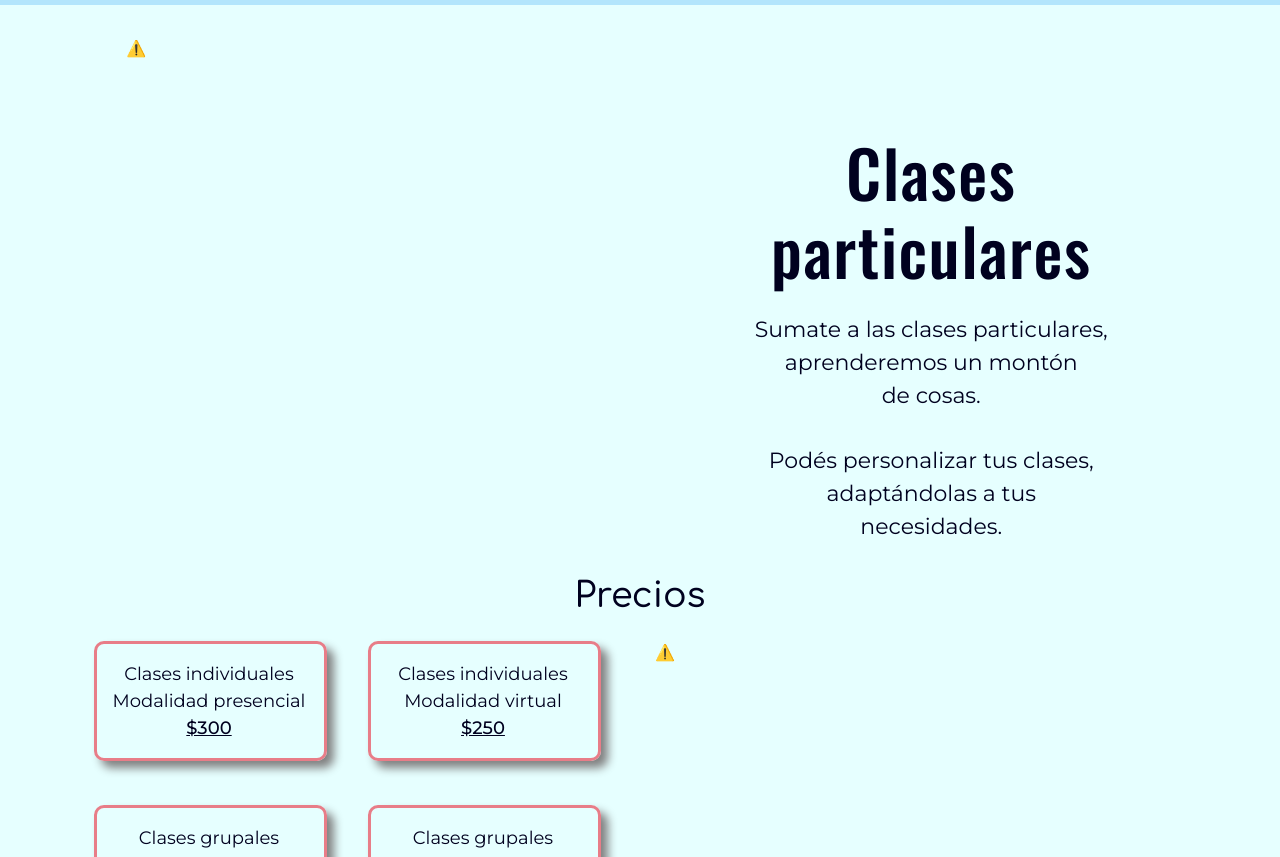
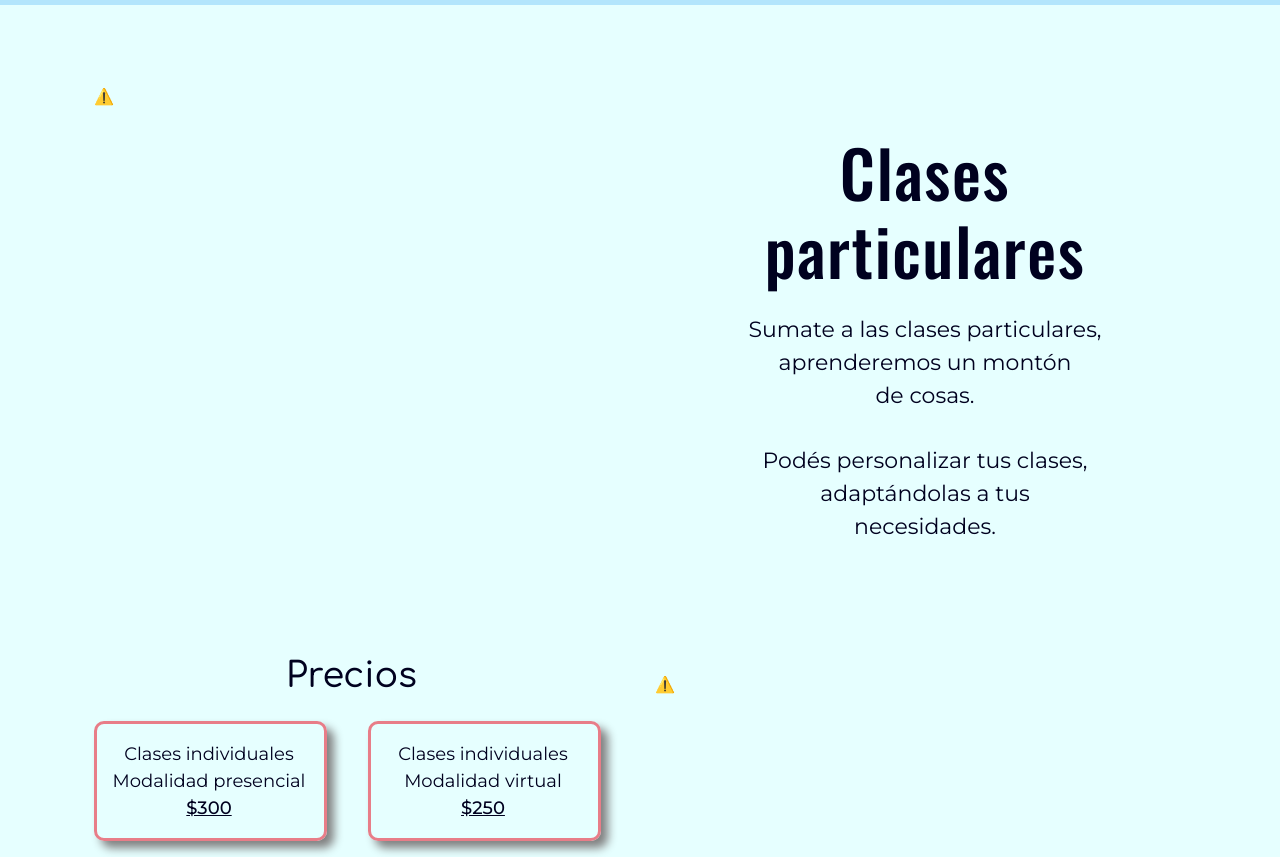
Before and after one commit to CarolinaCantello/WebProfesionalDocente, a website: page pages/clasesparticulares.html in a window 1280 px wide. Shown: the part 155-1012 px from the top of the page. Drawn offline with nearby package versions, Linux system fonts and the light colour scheme; no server answers.

Commit message:
ok todas las pages, faltan animaciones y estilos finales.

```diff
--- a/pages/clasesparticulares.html
+++ b/pages/clasesparticulares.html
@@ -48,18 +48,18 @@
     </header>
     <main class="container">
         <section class="row d-md-flex flex-row-reverse justify-content-around clases">
-            <div class="col-12 col-md-5 clases_info slideInRight">
+            <div class="col-12 col-md-6 clases_info slideInRight">
                 <h1>Clases particulares</h1>
                 <p>Sumate a las clases particulares, <br> aprenderemos un montón <br> de cosas.</p>
                 <p>Podés personalizar tus clases, <br> adaptándolas a tus <br> necesidades.</p>
             </div>
-            <div class="col-12 col-md-7 clases_img">
+            <div class="col-12 col-md-6 clases_img">
             <lottie-player class="img-fluid" src="https://assets2.lottiefiles.com/packages/lf20_K7aZUG.json"  background="transparent"  speed="1" style="max-width: 500px; max-height: 500px;" loop  autoplay></lottie-player>
             </div>
         </section>
-        <section class="row justify-content-center">
-            <h2 class="col-12">Precios</h2>
-            <div class="col-8 col-md-5 col-lg-6  precios">
+        <section id="precios" class="row justify-content-center">
+            <h2 id="h2Precios" class="col-12">Precios</h2>
+            <div class="col-8 col-sm-5 col-md-9 col-lg-6 precios">
                 <article class="row align-items-center precios_item-1">
                     <p>Clases individuales<br>Modalidad presencial<br><span>$300</span></p>
                 </article>
@@ -75,7 +75,6 @@
             </div>
             <div class="col-12 d-md-none col-lg-6 d-lg-inline precios_img">
                 <lottie-player class="img-fluid" src="https://assets2.lottiefiles.com/private_files/lf30_Fy9W8c.json"  background="transparent"  speed="1" style="max-width: 500px; max-height: 500px;" loop  autoplay></lottie-player>
-                <!--lottie-player src="https://assets1.lottiefiles.com/private_files/lf30_j59Vq2.json"  background="transparent"  speed="1"  style="width: 700px; height: 700px;"  loop autoplay></!--lottie-player-->
             </div>
         </Section>
         <a class="row justify-content-center precios_btn" href="contacto.html">
--- a/scss/_breakpoints.scss
+++ b/scss/_breakpoints.scss
@@ -8,6 +8,12 @@
 @media only screen and (min-width: 768px) {
 
 /*----------------Clases Particulares -----------------*/
+    .clases_info{
+        padding: 1rem;
+    }
+    .clases_img {
+        padding: 1.5rem;
+    }
     .precios {
         display: grid;
         grid-template-rows: repeat(2, 1fr) ;
@@ -16,6 +22,7 @@
         grid-column-gap: 1.5rem;
         justify-items: center;
         margin-bottom: 1.5rem;
+        max-height: 300px;
     }
     .precios_item-1 {
         grid-area: 1 / 1 / 2 / 2  ;
@@ -77,6 +84,26 @@
     }
 
 /*----------------Clases Particulares -----------------*/
+    .clases {
+        margin-bottom: 2rem;
+    }
+    .clases_info {
+        padding: 3rem;
+    }
+    .clases_img {
+        padding-top: 0;
+        padding-bottom: 3rem;
+    }
+    #precios {
+        max-height: 400px;
+    }
+    #h2Precios {
+            padding-right: 26rem;
+        }
+    .precios_img {
+        position: relative;
+        bottom: 3rem;
+    }
     .precios_btn {
        display: flex;
        max-width: 650px ;
@@ -105,4 +132,7 @@
     .precios_item-2 {
         align-self: flex-end;
     }
+    #h2Precios {
+        padding-right: 37rem;
+    }
 }
--- a/scss/_clasesparticulares.scss
+++ b/scss/_clasesparticulares.scss
@@ -1,14 +1,12 @@
 .clases_info{
-    padding-top: 1.5rem;
+   padding-top: 2rem;
     h1 {
         text-align: center;
     }
 }
 
 .clases_img {
-    position: relative;
-    bottom: 3rem;
-    max-width: 500px;
+    padding-bottom: 2rem;
 }
 
 .precios {
@@ -16,7 +14,7 @@
         border: solid;
         border-color: $rosa1;
         border-radius: 10px ;
-        width: 233px ;
+        width: 233px;
         height: 120px;
         margin-bottom: 20px;
         box-shadow: 7px 7px 10px grey;
--- a/scss/_contacto.scss
+++ b/scss/_contacto.scss
@@ -24,5 +24,5 @@ textarea {
 
 fieldset {
     border-radius: 5px;
-    max-width: 500px;
+    max-width: 600px;
 }
```
Also changed, not shown: pages/contacto.html (+4 -4 lines), css/proyectoweb.css, 1 other file.
